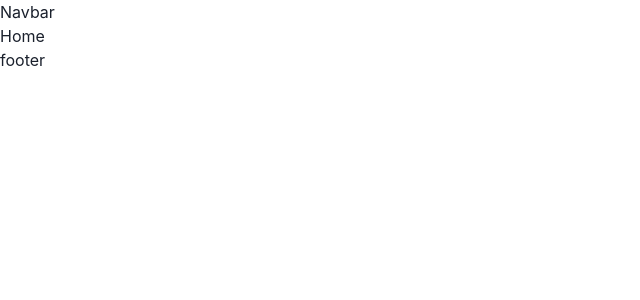
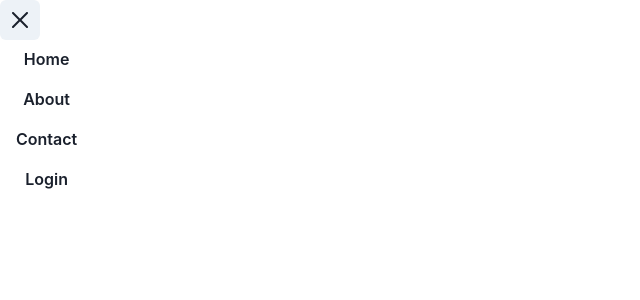
Before and after one commit to Ayushi0516/Gotham-Coffee-Shop, a React (Create React App) app: page / in a window 1280 px wide. Shown: the top 300 px of the page, without its empty margins (0-640 px from the left). Built offline with nearby package versions, Linux system fonts and the light colour scheme.

Commit message:
links navbar added

```diff
--- a/package.json
+++ b/package.json
@@ -3,6 +3,7 @@
   "version": "0.1.0",
   "private": true,
   "dependencies": {
+    "@chakra-ui/icons": "^2.0.18",
     "@chakra-ui/react": "^2.5.5",
     "@emotion/react": "^11.10.6",
     "@emotion/styled": "^11.10.6",
--- a/src/component/Navbar.jsx
+++ b/src/component/Navbar.jsx
@@ -1,10 +1,61 @@
-import { Box } from '@chakra-ui/react'
-import React from 'react'
+import { CloseIcon, HamburgerIcon } from "@chakra-ui/icons";
+import { Box, Button, Flex, IconButton } from "@chakra-ui/react";
+import React from "react";
+import { Link } from "react-router-dom";
+
+const links = [
+  {
+    to: "/",
+    label: "Home",
+  },
+  {
+    to: "/about",
+    label: "About",
+  },
+  {
+    to: "/contact",
+    label: "Contact",
+  },
+  {
+    to: "/login",
+    label: "Login",
+  },
+];
 
 export const Navbar = () => {
   return (
     <Box>
-        Navbar
+      <Box pos="fixed" top="1rem" right="1rem" align="center">
+        <Flex display={{ base: "none", md: "flex" }}>
+          {links.map((link) => (
+            <Link to={link.to}>
+              <Button variant="ghost">{link.label}</Button>
+            </Link>
+          ))}
+        </Flex>
+        <IconButton
+          display={{ base: "block", md: "none" }}
+          icon={<HamburgerIcon />}
+        ></IconButton>
+      </Box>
+      <Box pos="fixed" w="100vw" h="100vh" bgColor="white"
+       zIndex="20" overflow="auto">
+        <Flex>
+            <Box>
+                <IconButton icon={<CloseIcon/>}></IconButton>
+            </Box>
+
+        </Flex>
+        <Flex>
+          <Flex direction="column" align="center">
+            {links.map((link) => (
+              <Link to={link.to}>
+                <Button variant="ghost">{link.label}</Button>
+              </Link>
+            ))}
+          </Flex>
+        </Flex>
+      </Box>
     </Box>
-  )
-}
+  );
+};
```
Also changed, not shown: 1 other file (tests, documents, lock files or other folders).
